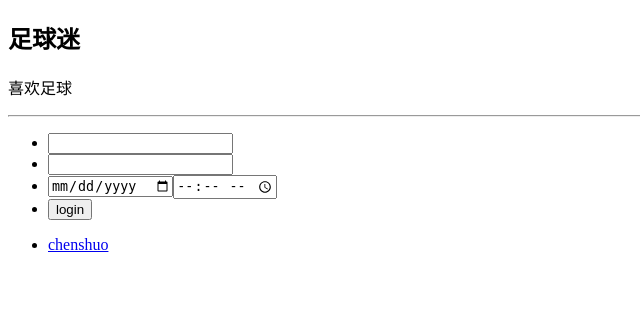
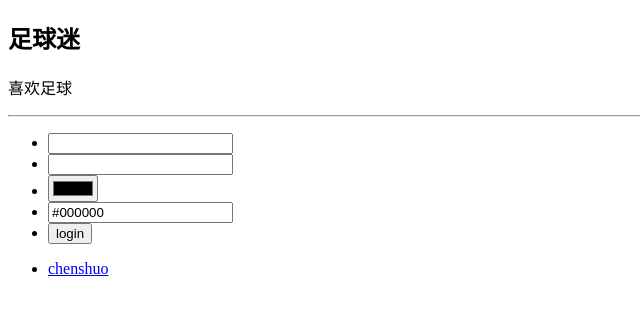
Before and after one commit to chenshuox/frame, a PHP site: page / in a window 1280 px wide. Shown: the top 315 px of the page, without its empty margins (0-640 px from the left). Run offline with PHP 8.4, Linux system fonts and the light colour scheme.

Commit message:
修改数据库mysql

```diff
--- a/application/view/home/index.php
+++ b/application/view/home/index.php
@@ -13,12 +13,21 @@
 		<ul>
 			<li><input type="text" name="username"></li>
 			<li><input type="password" name="password"></li>
-			<li><input type="date"><input type="time"></li>
+			<li><input type="color" id="color"></li>
+			<li><input type="text" id="text"></li>
 			<li><input type="submit" value="login"></li>
 		</ul>
 	</form>
 	<ul>
 		<li><a href="<?=HTTP_PATH?>/home/show">chenshuo</a></li>
 	</ul>
+	<script type="text/javascript">
+	var color = document.getElementById('color');
+	var text = document.getElementById('text');
+	text.value = color.value;
+	color.onchange = function() {
+		text.value = color.value;
+	}
+	</script>
 </body>
 </html>
--- a/system/core/database/mysql.php
+++ b/system/core/database/mysql.php
@@ -26,6 +26,11 @@ class Mysql
 		return $this->link->query($sql);
 	}
 
+	public function close(){
+		$this->link->close();
+	}
+
+
 }
 
 
```
